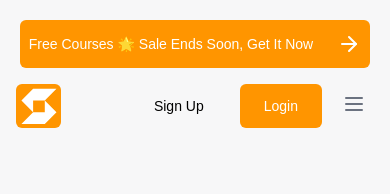
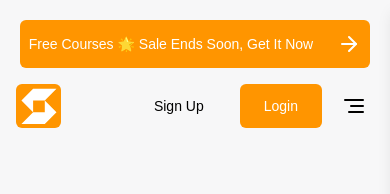
Before and after one commit to abdulrehmankz1/skill-bridge, a Next.js app: page / in a window 390 px wide. Shown: the top 194 px of the page. Built offline with nearby package versions, Linux system fonts and the light colour scheme.

Commit message:
feat: Add offcanvas menu and toggle for mobile and tablet devices.

```diff
--- a/app/components/Navbar.tsx
+++ b/app/components/Navbar.tsx
@@ -1,12 +1,16 @@
 "use client";
 import Image from "next/image";
 import Link from "next/link";
-import React from "react";
+import React, { useState } from "react";
 import { usePathname } from "next/navigation";
-import { Menu } from "lucide-react";
+import { AlignRight, X } from "lucide-react";
 import { Button } from "./ui/Button";
 
 const Navbar = () => {
+  const [isOpen, setIsOpen] = useState(false);
+  const pathname = usePathname();
+  const isSignUpPage = pathname === "/auth/signup";
+
   const menuItems = [
     { name: "Home", path: "/" },
     { name: "Courses", path: "/courses" },
@@ -15,11 +19,8 @@ const Navbar = () => {
     { name: "Contact", path: "/contact" },
   ];
 
-  const pathname = usePathname();
-  const isSignUpPage = pathname === "/auth/signup";
-
   return (
-    <nav className="container mx-auto">
+    <nav className="container mx-auto relative">
       <div className="max-w-screen-xl flex flex-wrap items-center justify-between mx-auto p-4">
         <Link
           href="/"
@@ -34,7 +35,9 @@ const Navbar = () => {
             draggable="false"
           />
         </Link>
-        <div className="flex md:order-2 space-x-3 md:space-x-0 rtl:space-x-reverse">
+
+        {/* Buttons & Toggle */}
+        <div className="flex lg:order-2 space-x-3 rtl:space-x-reverse">
           <Button asChild variant={isSignUpPage ? "default" : "link"}>
             <Link href="/auth/signup">Sign Up</Link>
           </Button>
@@ -42,31 +45,25 @@ const Navbar = () => {
             <Link href="/auth/login">Login</Link>
           </Button>
           <button
-            data-collapse-toggle="navbar-cta"
-            type="button"
-            className="inline-flex items-center p-2 w-10 h-10 justify-center text-sm text-gray-500 rounded-lg md:hidden hover:bg-gray-100 focus:outline-none focus:ring-2 focus:ring-gray-200 dark:text-gray-400 dark:hover:bg-gray-700 dark:focus:ring-gray-600"
-            aria-controls="navbar-cta"
-            aria-expanded="false"
+            onClick={() => setIsOpen(true)}
+            className="lg:hidden p-2 rounded hover:bg-gray-100"
           >
-            <span className="sr-only">Open main menu</span>
-            <Menu />
+            <AlignRight />
           </button>
         </div>
-        <div
-          className="items-center justify-between hidden w-full md:flex md:w-auto md:order-1 mr-auto ml-12"
-          id="navbar-cta"
-        >
-          <ul className="flex flex-col font-normal p-4 md:p-0 mt-4 md:space-x-8 rtl:space-x-reverse md:flex-row md:mt-0">
+
+        {/* Desktop Menu (visible from lg and up) */}
+        <div className="hidden lg:flex lg:order-1 mr-auto ml-12">
+          <ul className="flex space-x-8 font-normal">
             {menuItems.map((item) => (
               <li key={item.name}>
                 <Link
                   href={item.path}
-                  className={`block py-3 px-5 text-sm text-grey-15  ${
+                  className={`py-2 px-3 text-sm text-grey-15 ${
                     pathname === item.path
-                      ? "bg-white-95 rounded-lg" // Active page styling
+                      ? "bg-white-95 rounded-lg"
                       : "hover:bg-white-95 hover:rounded-lg"
                   }`}
-                  aria-current={pathname === item.path ? "page" : undefined} // Adding aria-current for accessibility
                 >
                   {item.name}
                 </Link>
@@ -75,6 +72,43 @@ const Navbar = () => {
           </ul>
         </div>
       </div>
+
+      {/* Offcanvas Menu (for mobile & tablet) */}
+      <div
+        className={`bg-absolute-white fixed top-0 right-0 z-50 h-full w-64 bg-white shadow-lg transform transition-transform duration-300 ${
+          isOpen ? "translate-x-0" : "translate-x-full"
+        } lg:hidden`}
+      >
+        <div className="flex justify-between items-center p-4 border-b">
+          <h2 className="text-lg font-semibold">Menu</h2>
+          <button onClick={() => setIsOpen(false)} className="p-1">
+            <X />
+          </button>
+        </div>
+        <ul className="flex flex-col p-4 space-y-2">
+          {menuItems.map((item) => (
+            <li key={item.name}>
+              <Link
+                href={item.path}
+                onClick={() => setIsOpen(false)} // close menu on click
+                className={`block py-2 px-4 rounded ${
+                  pathname === item.path ? "bg-gray-200" : "hover:bg-gray-100"
+                }`}
+              >
+                {item.name}
+              </Link>
+            </li>
+          ))}
+        </ul>
+      </div>
+
+      {/* Overlay (for background blur on offcanvas open) */}
+      {isOpen && (
+        <div
+          onClick={() => setIsOpen(false)}
+          className="fixed inset-0 bg-black bg-opacity-40 z-40 lg:hidden"
+        />
+      )}
     </nav>
   );
 };
```
